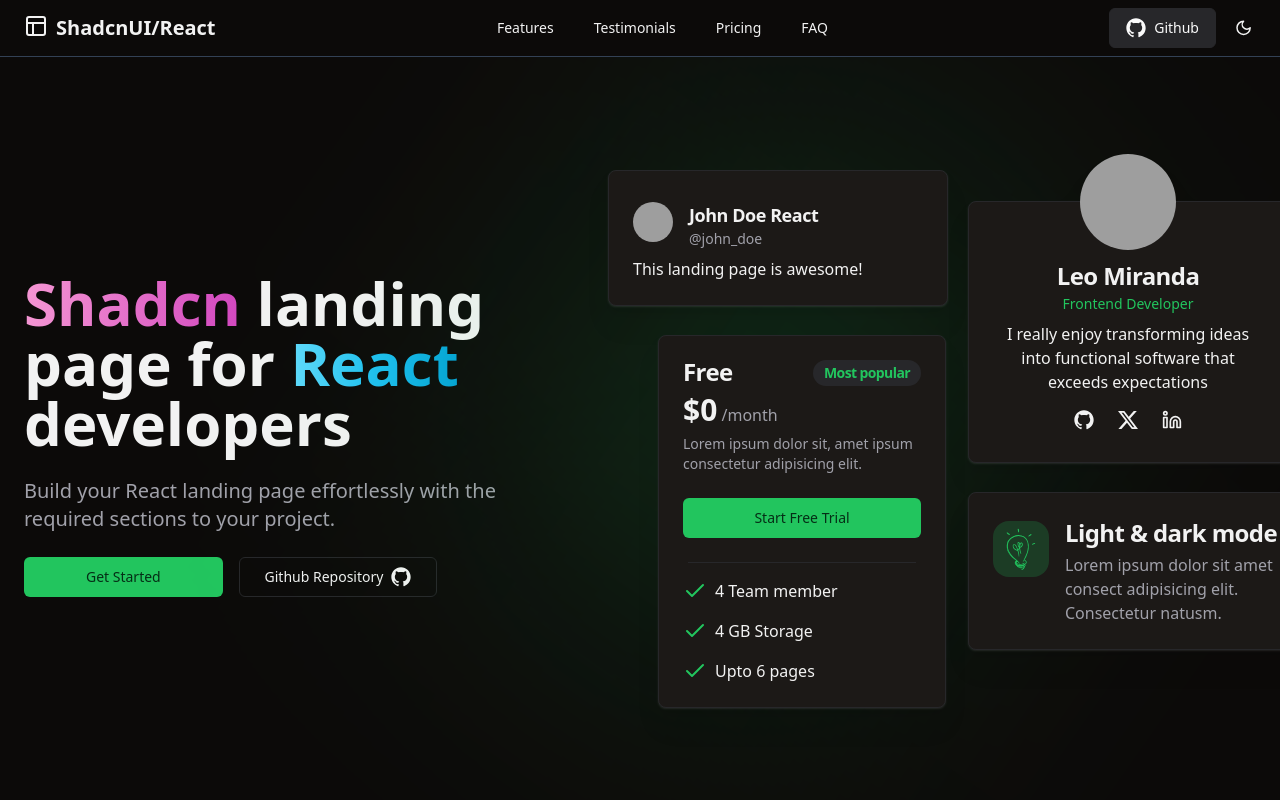
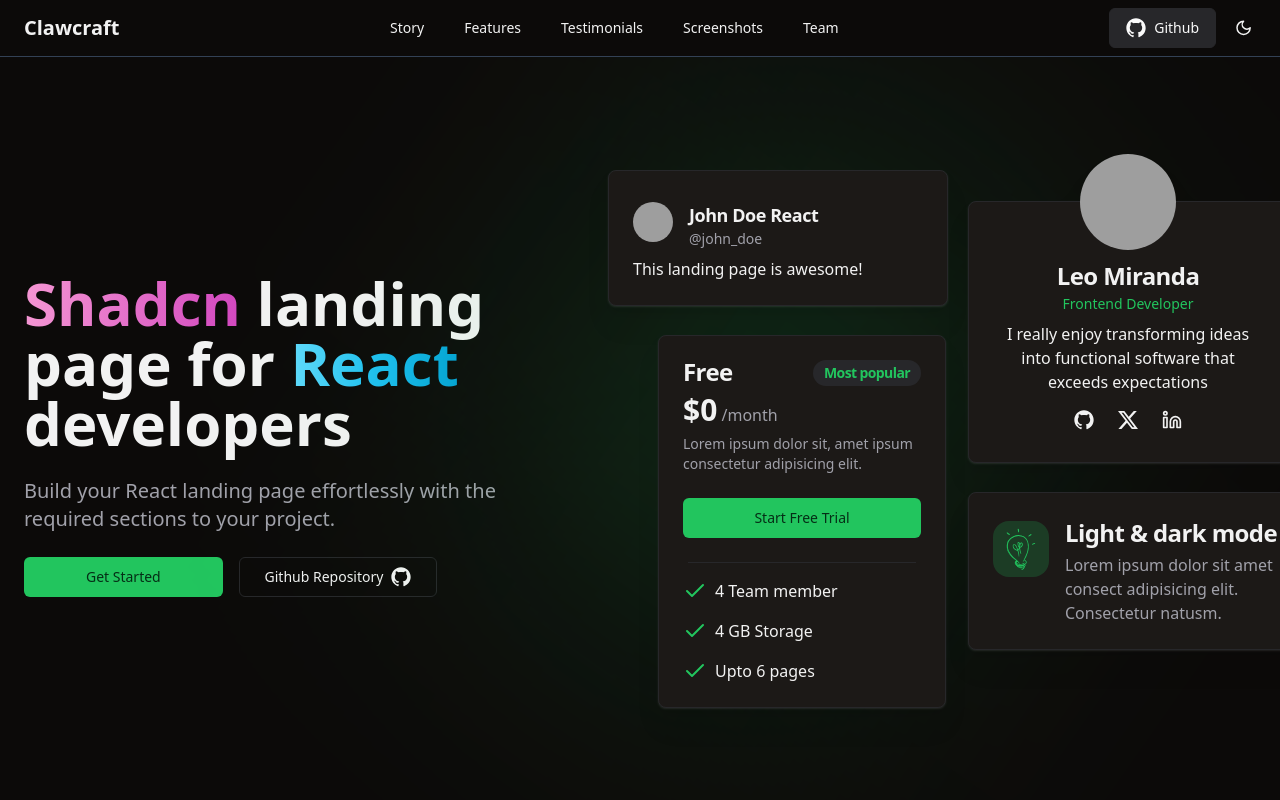
Before and after one commit to A2ron-k/clawcraft-site, a React (Vite) app: page / in a window 1280 px wide. Shown: the top 800 px of the page. Built offline with nearby package versions, Linux system fonts and the light colour scheme; grey boxes are pictures that could not be loaded.

Commit message:
feat: update navbar

```diff
--- a/src/components/Navbar.tsx
+++ b/src/components/Navbar.tsx
@@ -16,7 +16,6 @@ import { GitHubLogoIcon } from "@radix-ui/react-icons";
 import { buttonVariants } from "./ui/button";
 import { Menu } from "lucide-react";
 import { ModeToggle } from "./mode-toggle";
-import { LogoIcon } from "./Icons";
 
 interface RouteProps {
 	href: string;
@@ -24,6 +23,10 @@ interface RouteProps {
 }
 
 const routeList: RouteProps[] = [
+	{
+		href: "#story",
+		label: "Story",
+	},
 	{
 		href: "#features",
 		label: "Features",
@@ -33,12 +36,12 @@ const routeList: RouteProps[] = [
 		label: "Testimonials",
 	},
 	{
-    href: "#pricing",
-    label: "Pricing",
+		href: "#screenshots",
+		label: "Screenshots",
 	},
 	{
-    href: "#faq",
-    label: "FAQ",
+		href: "#team",
+		label: "Team",
 	},
 ];
 
@@ -54,8 +57,7 @@ export const Navbar = () => {
 							href="/"
 							className="ml-2 font-bold text-xl flex"
 						>
-              <LogoIcon />
-              ShadcnUI/React
+							Clawcraft
 						</a>
 					</NavigationMenuItem>
 
@@ -63,10 +65,7 @@ export const Navbar = () => {
 					<span className="flex md:hidden">
 						<ModeToggle />
 
-            <Sheet
-              open={isOpen}
-              onOpenChange={setIsOpen}
-            >
+						<Sheet open={isOpen} onOpenChange={setIsOpen}>
 							<SheetTrigger className="px-2">
 								<Menu
 									className="flex md:hidden h-5 w-5"
@@ -83,24 +82,30 @@ export const Navbar = () => {
 									</SheetTitle>
 								</SheetHeader>
 								<nav className="flex flex-col justify-center items-center gap-2 mt-4">
-                  {routeList.map(({ href, label }: RouteProps) => (
+									{routeList.map(
+										({ href, label }: RouteProps) => (
 											<a
 												rel="noreferrer noopener"
 												key={label}
 												href={href}
 												onClick={() => setIsOpen(false)}
-                      className={buttonVariants({ variant: "ghost" })}
+												className={buttonVariants({
+													variant: "ghost",
+												})}
 											>
 												{label}
 											</a>
-                  ))}
+										)
+									)}
 									<a
 										rel="noreferrer noopener"
-                    href="https://github.com/leoMirandaa/shadcn-landing-page.git"
+										href="https://github.com/A2ron-k/clawcraft-godot"
 										target="_blank"
-                    className={`w-[110px] border ${buttonVariants({
+										className={`w-[110px] border ${buttonVariants(
+											{
 												variant: "secondary",
-                    })}`}
+											}
+										)}`}
 									>
 										<GitHubLogoIcon className="mr-2 w-5 h-5" />
 										Github
@@ -129,9 +134,11 @@ export const Navbar = () => {
 					<div className="hidden md:flex gap-2">
 						<a
 							rel="noreferrer noopener"
-              href="https://github.com/leoMirandaa/shadcn-landing-page.git"
+							href="https://github.com/A2ron-k/clawcraft-godot"
 							target="_blank"
-              className={`border ${buttonVariants({ variant: "secondary" })}`}
+							className={`border ${buttonVariants({
+								variant: "secondary",
+							})}`}
 						>
 							<GitHubLogoIcon className="mr-2 w-5 h-5" />
 							Github
```
Lines whose indentation alone changed are shown as unchanged.
